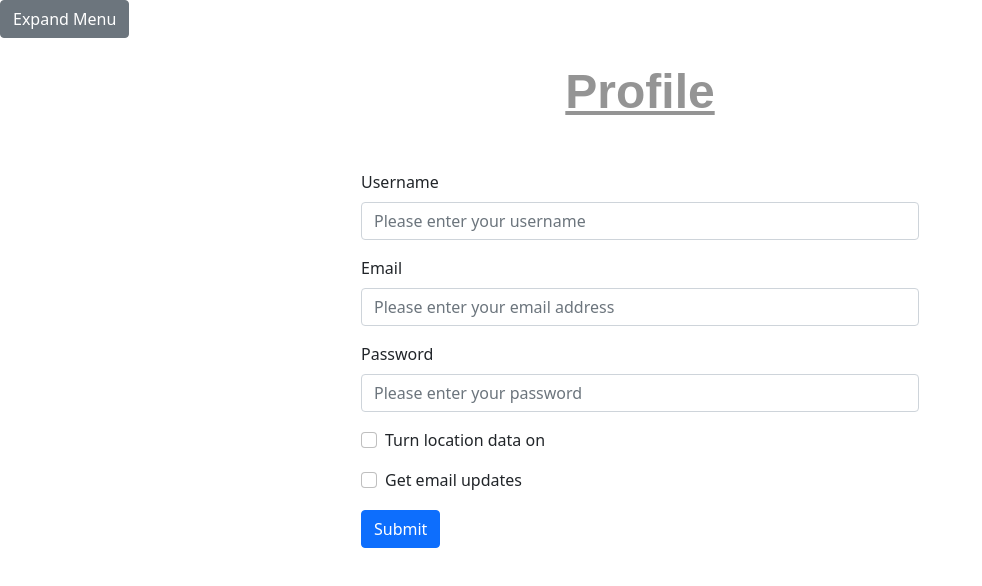
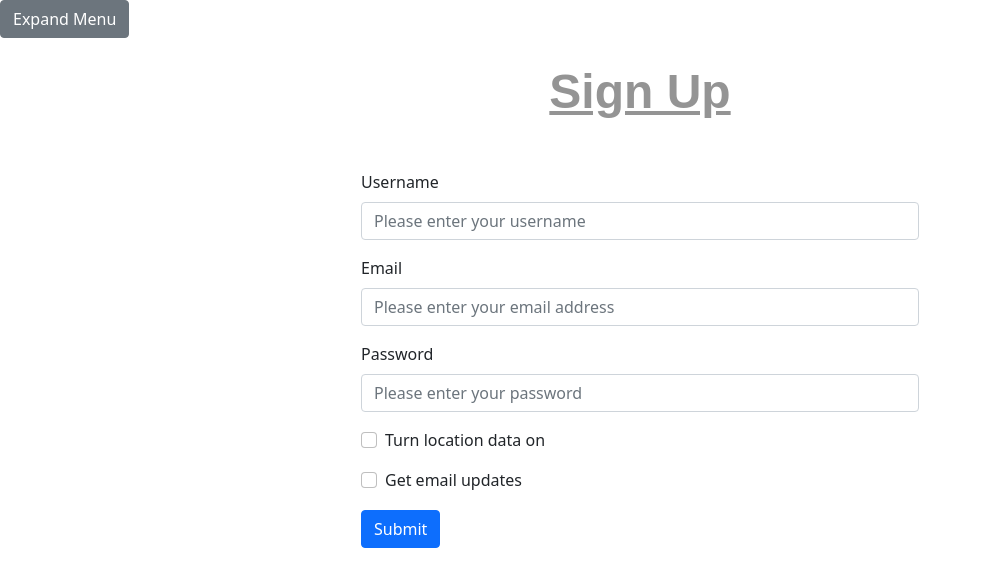
Before and after one commit to Least-Valuable-Painters/ABQ-Wildlife, a React (Create React App) app in the folder frontend/: page /user in a window 1280 px wide. Shown: the top 586 px of the page, without its empty margins (0-982 px from the left). Built offline with nearby package versions, Linux system fonts and the light colour scheme.

Commit message:
finalizing static page for sign up and sign in

```diff
--- a/frontend/src/ui/User.js
+++ b/frontend/src/ui/User.js
@@ -10,7 +10,7 @@ export function User () {
   return(
     <>
       <Navbar/>
-      <h1 className="text-center"><u>Profile</u></h1>
+      <h1 className="text-center"><u>Sign Up</u></h1>
     <Container>
       <Row>
         <Col>
```
